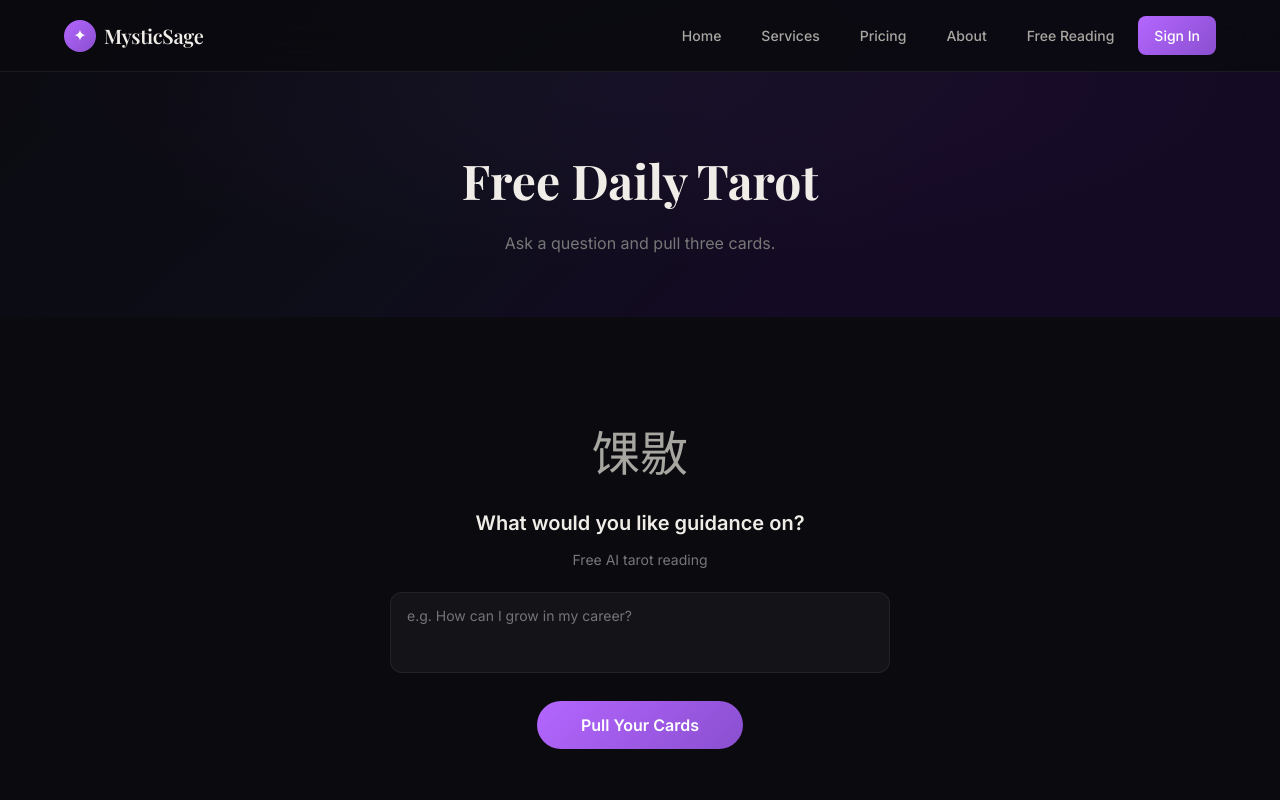
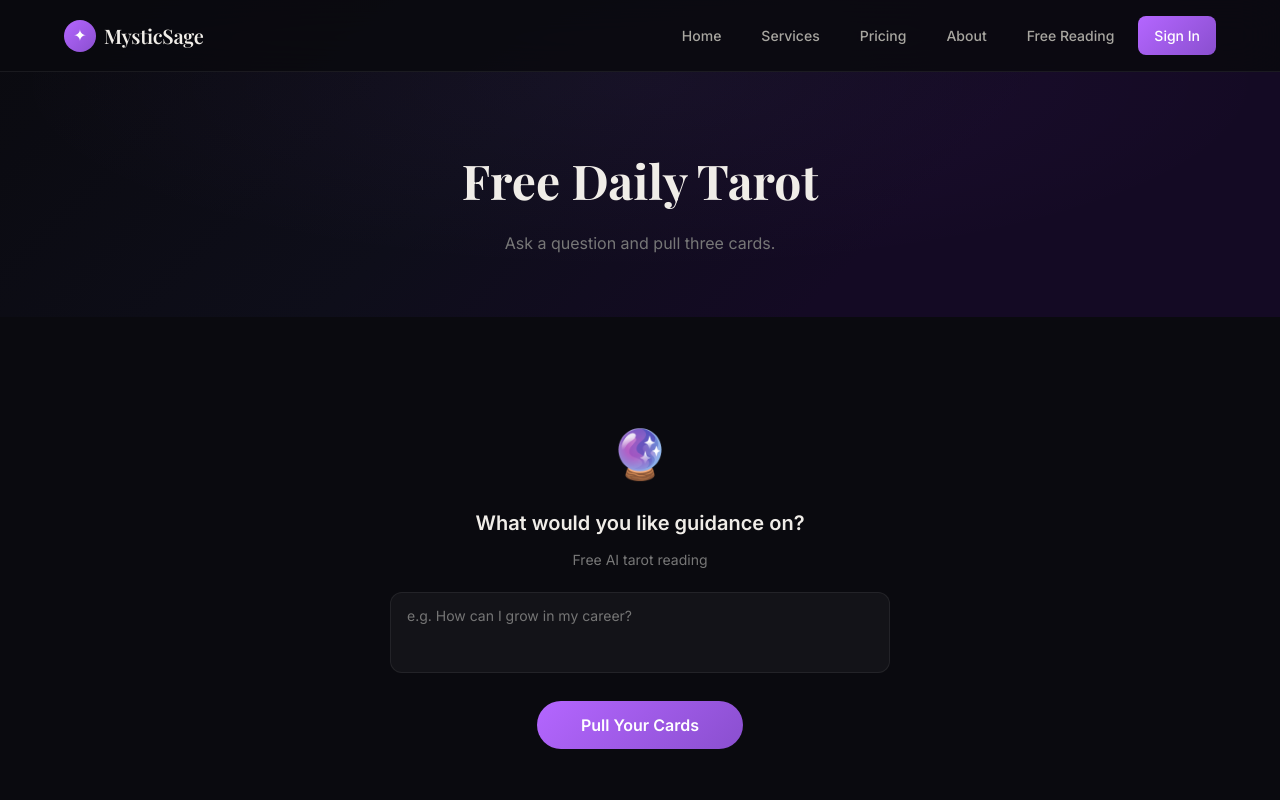
Before and after one commit to huajianlaojiu/mystic-sage, a Next.js app: page /reading in a window 1280 px wide. Shown: the top 800 px of the page. Built offline with nearby package versions, Linux system fonts and the light colour scheme.

Commit message:
fix: emoji encoding + PayPal production URLs

```diff
--- a/src/app/reading/page.tsx
+++ b/src/app/reading/page.tsx
@@ -26,7 +26,7 @@ export default function ReadingPage() {
   return (<><section className="page-header"><h1>Free Daily Tarot</h1><p>Ask a question and pull three cards.</p></section>
     <section className="section"><div className="container" style={{maxWidth:680,margin:"0 auto"}}><div style={{textAlign:"center"}}>
 
-    {!result && !loading && (<><div style={{fontSize:48}}>馃敭</div>
+    {!result && !loading && (<><div style={{fontSize:48}}>🔮</div>
       <h3 style={{fontSize:20,fontWeight:600,color:"var(--text-primary)",margin:"12px 0 8px"}}>What would you like guidance on?</h3>
       <p style={{color:"var(--text-muted)",fontSize:14,marginBottom:20}}>Free AI tarot reading</p>
       <textarea value={question} onChange={e=>setQuestion(e.target.value)} placeholder="e.g. How can I grow in my career?" rows={3}
```
Also changed, not shown: 1 other file (tests, documents, lock files or other folders).
